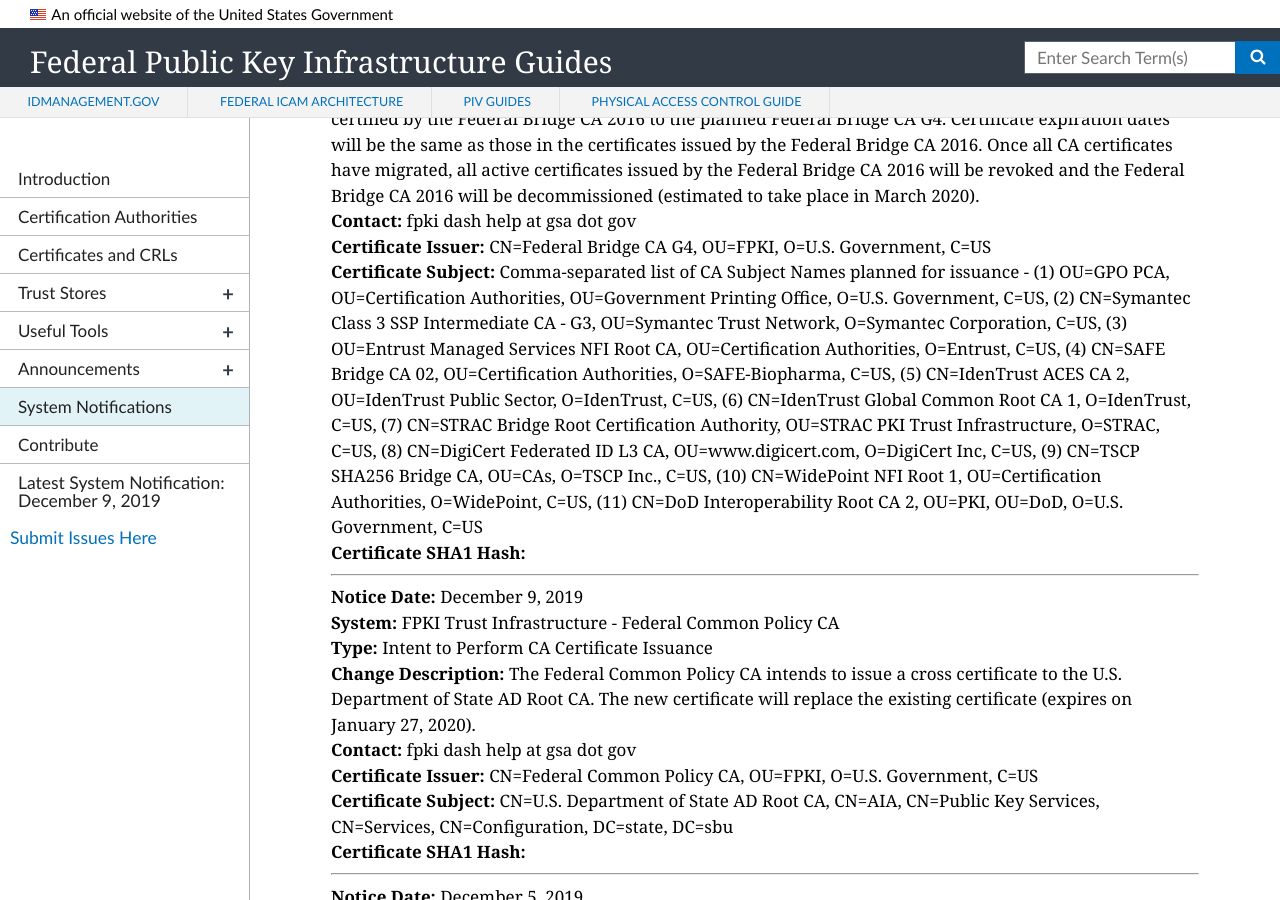
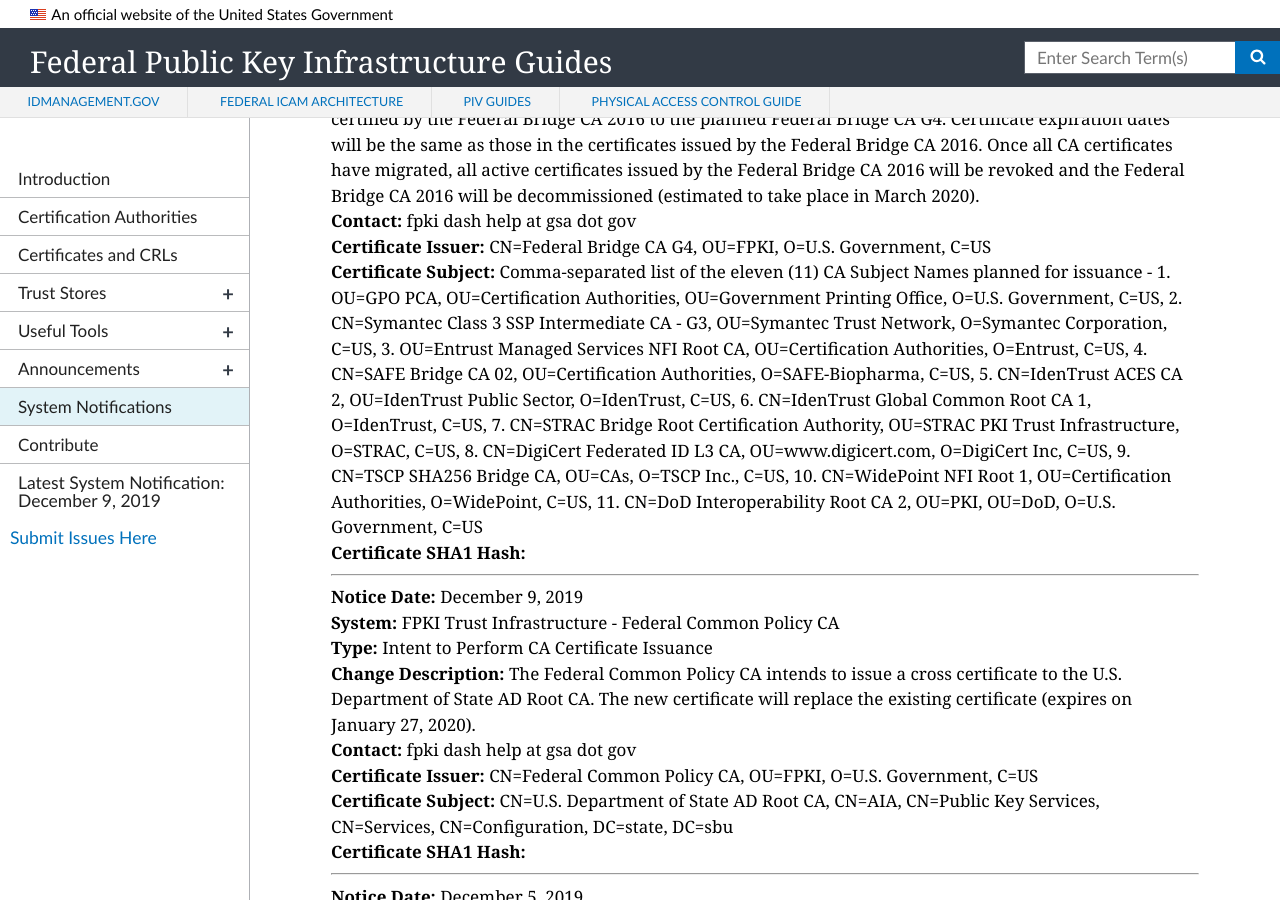
Before and after one commit to GSA/fpki-guides, a Jekyll site: the page built from pages/fpki_notifications.md, in a window 1280 px wide and 900 px high, scrolled down 1277 px. Built offline with Jekyll 4.4.1, drawn with Linux system fonts in a browser that asks for light colours; nearby versions of some CDN libraries.

Commit message:
Update notifications.yml
Attempt to resolve build error. Builds locally without error.

```diff
--- a/_data/notifications.yml
+++ b/_data/notifications.yml
@@ -1490,7 +1490,7 @@
   contact: fpki dash help at gsa dot gov
   ca_certificate_hash:
   ca_certificate_issuer: CN=Federal Bridge CA G4, OU=FPKI, O=U.S. Government, C=US
-  ca_certificate_subject: Comma-separated list of CA Subject Names planned for issuance - (1) OU=GPO PCA, OU=Certification Authorities, OU=Government Printing Office, O=U.S. Government, C=US, (2) CN=Symantec Class 3 SSP Intermediate CA - G3, OU=Symantec Trust Network, O=Symantec Corporation, C=US, (3) OU=Entrust Managed Services NFI Root CA, OU=Certification Authorities, O=Entrust, C=US, (4) CN=SAFE Bridge CA 02, OU=Certification Authorities, O=SAFE-Biopharma, C=US, (5)  CN=IdenTrust ACES CA 2, OU=IdenTrust Public Sector, O=IdenTrust, C=US, (6) CN=IdenTrust Global Common Root CA 1, O=IdenTrust, C=US, (7) CN=STRAC Bridge Root Certification Authority, OU=STRAC PKI Trust Infrastructure, O=STRAC, C=US, (8) CN=DigiCert Federated ID L3 CA, OU=www.digicert.com, O=DigiCert Inc, C=US, (9) CN=TSCP SHA256 Bridge CA, OU=CAs, O=TSCP Inc., C=US, (10) CN=WidePoint NFI Root 1, OU=Certification Authorities, O=WidePoint, C=US, (11) CN=DoD Interoperability Root CA 2, OU=PKI, OU=DoD, O=U.S. Government, C=US
+  ca_certificate_subject: Comma-separated list of the eleven (11) CA Subject Names planned for issuance - 1. OU=GPO PCA, OU=Certification Authorities, OU=Government Printing Office, O=U.S. Government, C=US, 2. CN=Symantec Class 3 SSP Intermediate CA - G3, OU=Symantec Trust Network, O=Symantec Corporation, C=US, 3. OU=Entrust Managed Services NFI Root CA, OU=Certification Authorities, O=Entrust, C=US, 4. CN=SAFE Bridge CA 02, OU=Certification Authorities, O=SAFE-Biopharma, C=US, 5. CN=IdenTrust ACES CA 2, OU=IdenTrust Public Sector, O=IdenTrust, C=US, 6. CN=IdenTrust Global Common Root CA 1, O=IdenTrust, C=US, 7. CN=STRAC Bridge Root Certification Authority, OU=STRAC PKI Trust Infrastructure, O=STRAC, C=US, 8. CN=DigiCert Federated ID L3 CA, OU=www.digicert.com, O=DigiCert Inc, C=US, 9. CN=TSCP SHA256 Bridge CA, OU=CAs, O=TSCP Inc., C=US, 10. CN=WidePoint NFI Root 1, OU=Certification Authorities, O=WidePoint, C=US, 11. CN=DoD Interoperability Root CA 2, OU=PKI, OU=DoD, O=U.S. Government, C=US
   cdp_uri:
   aia_uri:
   sia_uri:
```
